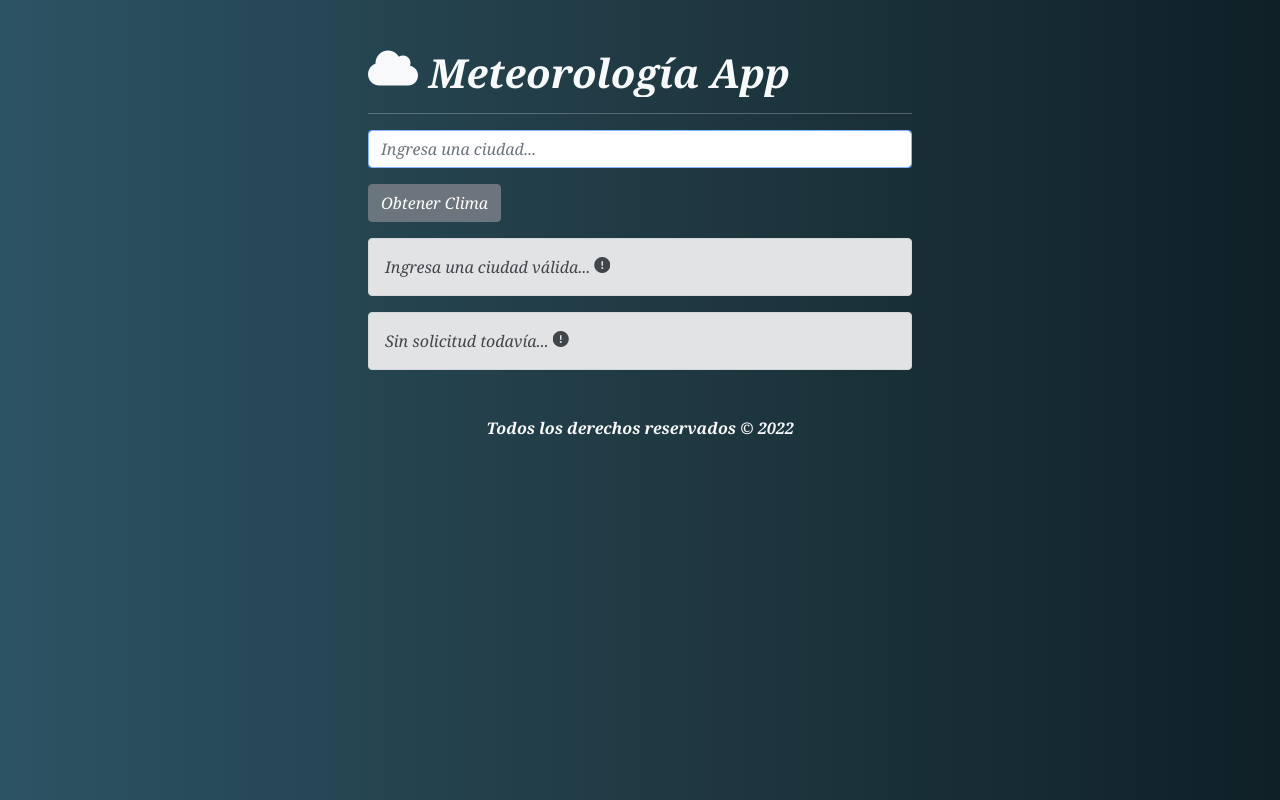
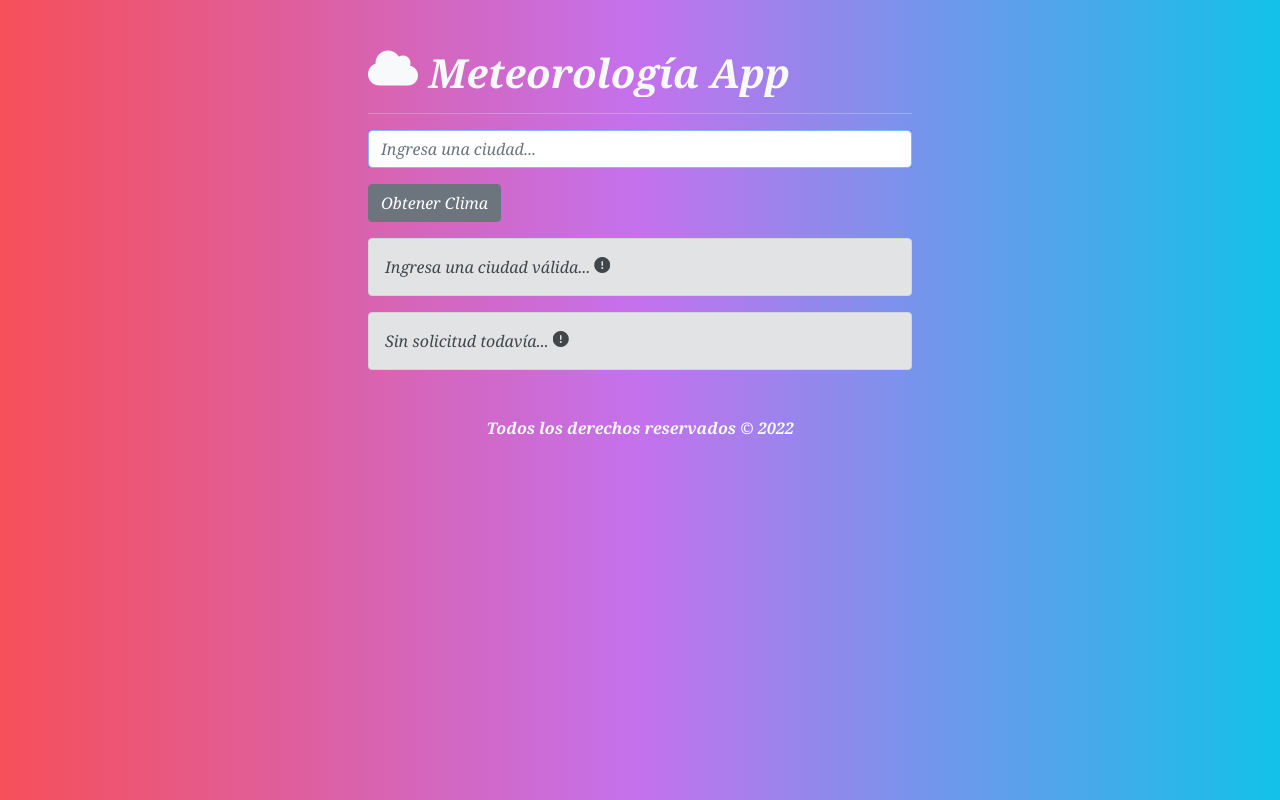
Before and after one commit to jpmorales1999/weatherapp-react, a React (Create React App) app: page / in a window 1280 px wide. Built offline with nearby package versions, Linux system fonts and the light colour scheme.

Commit message:
Update index.css

```diff
--- a/src/index.css
+++ b/src/index.css
@@ -5,8 +5,8 @@
 }
 
 body {
-    background: #0F2027;  /* fallback for old browsers */
-    background: -webkit-linear-gradient(to right, #2C5364, #203A43, #0F2027);  /* Chrome 10-25, Safari 5.1-6 */
-    background: linear-gradient(to right, #2C5364, #203A43, #0F2027); /* W3C, IE 10+/ Edge, Firefox 16+, Chrome 26+, Opera 12+, Safari 7+ */
+    background: #12c2e9;  /* fallback for old browsers */
+    background: -webkit-linear-gradient(to right, #f64f59, #c471ed, #12c2e9);  /* Chrome 10-25, Safari 5.1-6 */
+    background: linear-gradient(to right, #f64f59, #c471ed, #12c2e9); /* W3C, IE 10+/ Edge, Firefox 16+, Chrome 26+, Opera 12+, Safari 7+ */
     font-family: Georgia, 'Times New Roman', Times, serif;
 }
```
